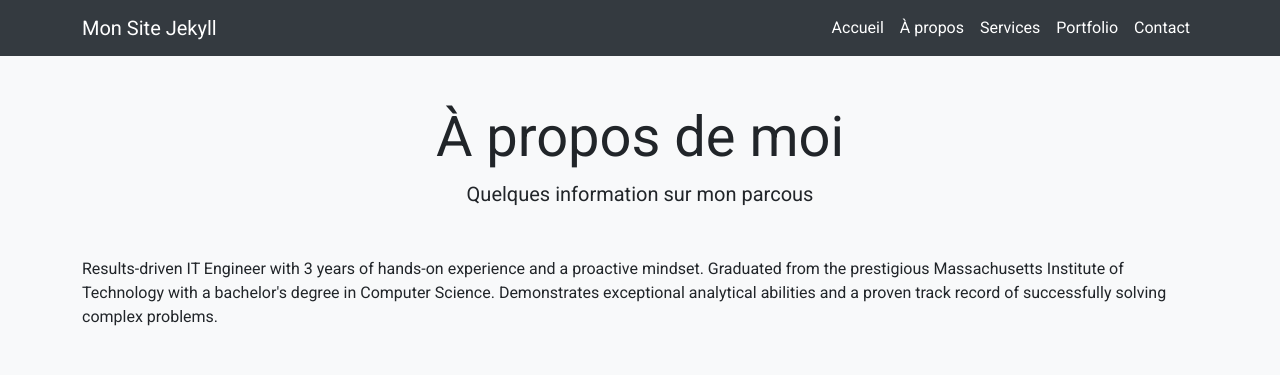
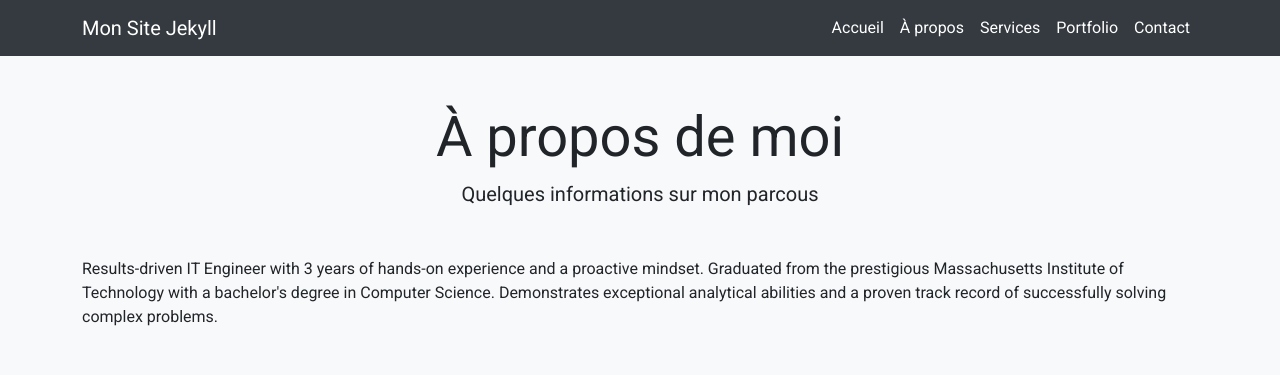
Before and after one commit to abderrahim01/coursera, a Jekyll site: the page built from about.html, in a window 1280 px wide. Shown: the top 375 px of the page. Built offline with Jekyll 4.4.1, drawn with Linux system fonts in a browser that asks for light colours.

Commit message:
Mise a jours des pages 13

```diff
--- a/about.html
+++ b/about.html
@@ -5,7 +5,7 @@ title: "about"
 <section class="container py-5">
   <div class="text-center mb-5">
     <h1 class="display-4">À propos de moi</h1>
-    <p class="lead">Quelques information sur mon parcous</p>
+    <p class="lead">Quelques informations sur mon parcous</p>
   </div>
 <p>Results-driven IT Engineer with 3 years of hands-on experience and a proactive mindset. Graduated from the prestigious Massachusetts Institute of Technology with a bachelor's degree in Computer Science. Demonstrates exceptional analytical abilities and a proven track record of successfully solving complex problems.</p>
 </section>
--- a/index.html
+++ b/index.html
@@ -15,7 +15,7 @@ title: "Accueil"
           style="max-width: 700px; width: 100%; height: auto;"
         />
         <p class="lead">
-          Je en cours d'apprentissage pour devenir un développeur web et designer. J’essai de créer des interface>
+          Je suis en cours d'apprentissage pour devenir un développeur web et designer. J’essai de créer des interface>
           efficaces et adaptées aux besoins du client.
         </p>
       </div>
--- a/portfolio.html
+++ b/portfolio.html
@@ -5,7 +5,7 @@ title: "Portfolio"
 
 <section class="container py-5">
   <div class="text-center mb-5">
-    <h1 class="display-4">Mes Réalisations</h1>
+    <h1 class="display-4">Mes réalisations</h1>
     <p class="lead">Voici quelques projets réalisés récemment.</p>
   </div>
 
--- a/services.html
+++ b/services.html
@@ -5,7 +5,7 @@ title: "Services"
 <section class="container py-5">
   <div class="text-center mb-5">
     <h1 class="display-4">Mes Services</h1>
-    <p class="lead">Un résumé de ce nous pouvons faire pour vous</p>
+    <p class="lead">Un résumé de ce que nous pouvons faire pour vous</p>
   </div>
 <p>Design moderne, développement web, automatisation, etc.</p>
 </section>
```
